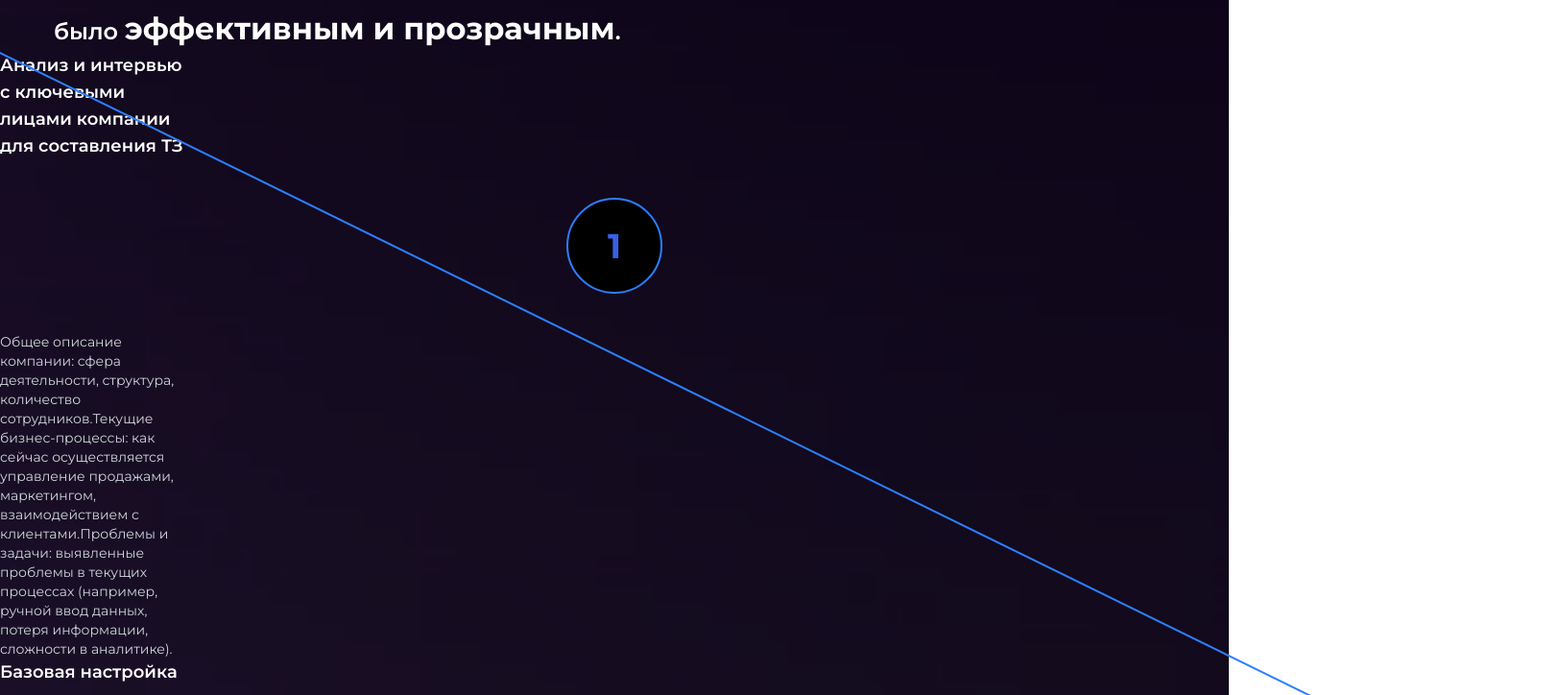
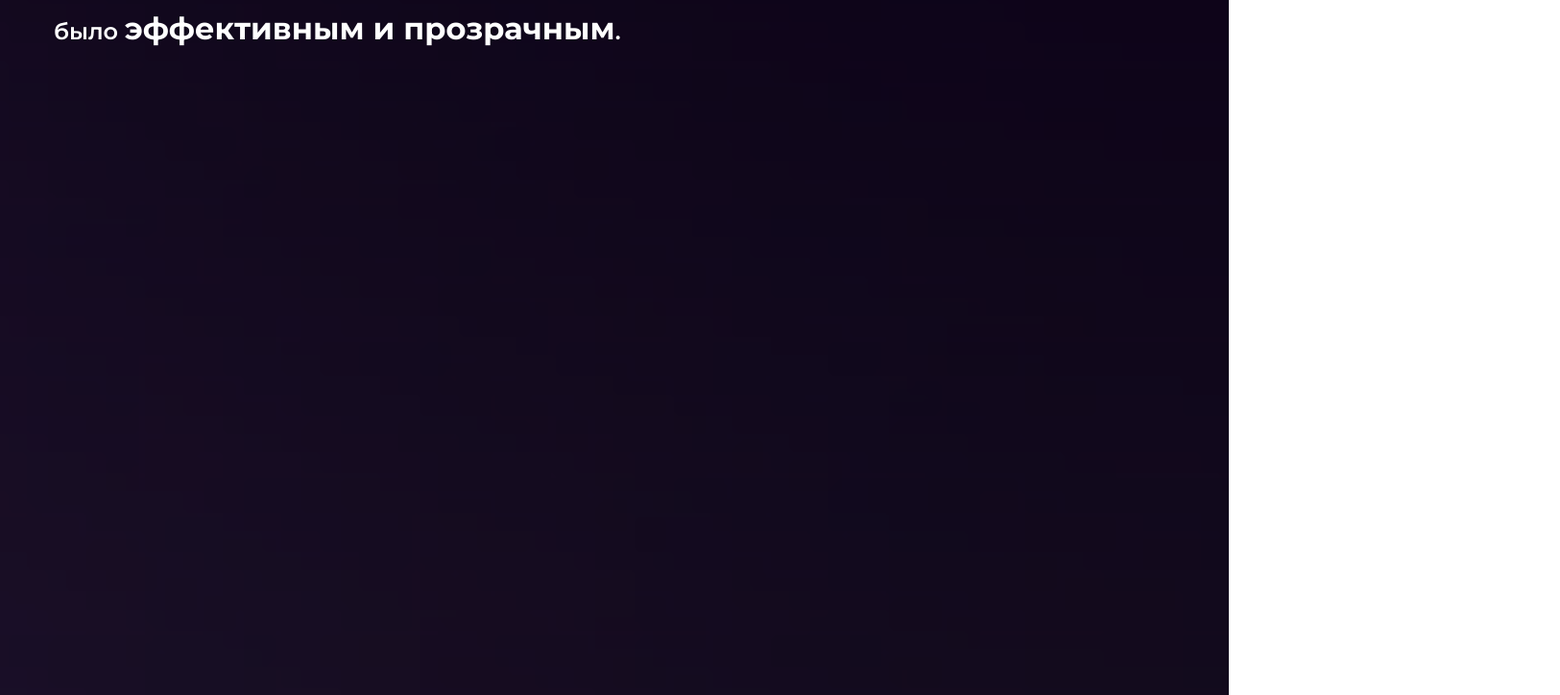
Before and after one commit to DFimp/landing_pro_automatization, a Next.js app: page /accompaniment in a window 1280 px wide. Shown: the part 4144-4868 px from the top of the page at 96% size, 1625 px wide, since content can reach past the window. Built offline with nearby package versions, Linux system fonts and the light colour scheme.

Commit message:
add animation

```diff
--- a/src/widgets/accompaniment/AccompanimentScrumSection/ui/StepTimeline.tsx
+++ b/src/widgets/accompaniment/AccompanimentScrumSection/ui/StepTimeline.tsx
@@ -1,55 +1,168 @@
 'use client'
 
-import { motion } from 'framer-motion';
-import {steps} from "@/widgets/widgets/widgetsStepsSection/ui/lib"; // Исправлено: используем framer-motion вместо motion/react
+import { useEffect, useRef, useState, useMemo } from 'react'
+import { motion, useScroll, useTransform } from 'framer-motion'
+import { steps } from "@/widgets/accompaniment/AccompanimentScrumSection/ui/lib"
 
 export default function StepTimeline() {
-    // Длина линии рассчитывается на основе ширины и высоты контейнера
-    const lineLength = Math.hypot(100, 100); // Процентные единицы для адаптивности
+    const positions = [20, 50, 80]; // x-координаты (%)
+    const yPositions = [10, 35, 55]; // y-координаты (%)
+
+    function topSwitch(width: number): number {
+        switch (width) {
+            case 1536:
+                return 50;
+            case 1707:
+                return 15;
+            case 1920:
+                return -20;
+            case 1396:
+                return 85;
+            case 1229:
+                return 110
+            default:
+                return 50;
+        }
+    }
+
+    const [containerSize, setContainerSize] = useState({ width: 0, height: 0 });
+    const containerRef = useRef<HTMLDivElement>(null);
+    const refs = useRef<(HTMLLIElement | null)[]>([]);
+    const [coordinates, setCoordinates] = useState<{ x: number, y: number }[]>([]);
+
+    const { scrollYProgress } = useScroll({
+        target: containerRef,
+        offset: ["start 0.6", "end 0.4"]
+    });
+
+    // Трансформации для появления цифр
+    const step1Opacity = useTransform(
+        scrollYProgress,
+        [0, 0.1], // Появляется сразу при начале скролла
+        [0, 1]
+    );
+    const step2Opacity = useTransform(
+        scrollYProgress,
+        [0.25, 0.4], // Появляется при 1/3 длины линии
+        [0, 1]
+    );
+    const step3Opacity = useTransform(
+        scrollYProgress,
+        [0.45, 0.7], // Появляется при 2/3 длины линии
+        [0, 1]
+    );
+
+    const updateMeasurements = () => {
+        if (!containerRef.current) return;
+
+        const containerRect = containerRef.current.getBoundingClientRect();
+        const coords = refs.current.map((el) => {
+            if (el) {
+                const rect = el.getBoundingClientRect();
+                return {
+                    x: rect.left + rect.width / 2 - containerRect.left,
+                    y: rect.top + rect.height / 2 - containerRect.top
+                };
+            }
+            return { x: 0, y: 0 };
+        });
+        setCoordinates(coords);
+        setContainerSize({ width: containerRect.width, height: containerRect.height });
+    };
+
+    useEffect(() => {
+        updateMeasurements();
+        window.addEventListener("resize", updateMeasurements);
+        return () => window.removeEventListener("resize", updateMeasurements);
+    }, []);
+
+    const angle = useMemo(() => {
+        if (coordinates.length >= 3) {
+            const dx = coordinates[2].x - coordinates[0].x;
+            const dy = coordinates[2].y - coordinates[0].y;
+            return Math.atan2(dy, dx) * (180 / Math.PI);
+        }
+        return 0;
+    }, [coordinates]);
+
+    const lineLength = useMemo(() => {
+        return Math.hypot(containerSize.width, containerSize.height);
+    }, [containerSize]);
+
+    const lineWidth = useTransform(
+        scrollYProgress,
+        [0, 1],
+        [0, lineLength]
+    );
+
+    const top = topSwitch(window.innerWidth)
 
     return (
-        <div className="timeline-container relative w-full h-[80vh] max-h-[628px] text-white mb-20">
-            {/* Diagonal Line */}
+        <div ref={containerRef} className="timeline-container relative w-full h-[80vh] max-h-[628px] text-white mb-20 mt-20">
             <motion.div
-                initial={{ scaleX: 0 }}
-                animate={{ scaleX: 1 }}
-                transition={{ duration: 0.5 }}
                 style={{
-                    width: '100%',
-                    height: '100%',
-                    position: 'absolute',
-                    top: 0,
-                    left: 0,
+                    width: lineWidth,
+                    rotate: `${angle}deg`,
+                    top: `${top}px`,
                     transformOrigin: 'top left',
-                    background: 'transparent',
                 }}
-            >
-                <div
-                    className="absolute bg-blue-500 h-[2px]"
+                className='absolute bg-blue-500 h-[2px] left-0'
+            />
+
+            <ul className='relative h-full container'>
+                {/* Шаг 1 - появляется сразу */}
+                <motion.li
+                    ref={(el) => { refs.current[0] = el }}
+                    className='absolute flex flex-col items-center'
                     style={{
-                        width: `${lineLength}%`,
-                        transform: `rotate(${Math.atan2(628, window.innerWidth) * (180 / Math.PI)}deg)`,
-                        transformOrigin: 'top left',
+                        left: `${positions[0]}%`,
+                        top: `${yPositions[0]}%`,
+                        transform: 'translateX(-50%)',
+                        opacity: step1Opacity
                     }}
-                />
-            </motion.div>
+                >
+                    <h4 className="font-semibold text-h5 mb-8 max-w-[240px]">{steps[0].title}</h4>
+                    <div className="flex items-center justify-center mb-20 w-25 h-25 border-2 text-blue-500 border-blue-500 rounded-full font-bold bg-black z-10" style={{ fontSize: "64px" }}>
+                        1
+                    </div>
+                    <p className="text-h6 font-normal text-gray-300 max-w-[270px]">{steps[0].description}</p>
+                </motion.li>
 
-            <ul>
-                {steps.map((step, index) => (
-                    <motion.div
-                        key={index}
-                    >
-                        <h4 className="font-semibold text-lg mb-10 max-w-50 whitespace-pre-line">
-                            {step.content}
-                        </h4>
-                        <div className="flex items-center justify-center mb-10 w-25 h-25 border-2 text-blue border-blue-500 rounded-full text-4xl font-bold bg-black z-10 mx-auto">
-                            {index + 1}
-                        </div>
-                        <p className="text-sm text-gray-300 max-w-[200px]">
-                            {step.description}
-                        </p>
-                    </motion.div>
-                ))}
+                {/* Шаг 2 - появляется при 1/3 */}
+                <motion.li
+                    ref={(el) => { refs.current[1] = el }}
+                    className='absolute flex flex-col items-center'
+                    style={{
+                        left: `${positions[1]}%`,
+                        top: `${yPositions[1]}%`,
+                        transform: 'translateX(-50%)',
+                        opacity: step2Opacity
+                    }}
+                >
+                    <h4 className="font-semibold text-h5 mb-8 max-w-[240px]">{steps[1].title}</h4>
+                    <div className="flex items-center justify-center mb-20 w-25 h-25 border-2 text-blue-500 border-blue-500 rounded-full font-bold bg-black z-10" style={{ fontSize: "64px" }}>
+                        2
+                    </div>
+                    <p className="text-h6 font-normal text-gray-300 max-w-[270px]">{steps[1].description}</p>
+                </motion.li>
+
+                {/* Шаг 3 - появляется при 2/3 */}
+                <motion.li
+                    ref={(el) => { refs.current[2] = el }}
+                    className='absolute flex flex-col items-center'
+                    style={{
+                        left: `${positions[2]}%`,
+                        top: `${yPositions[2]}%`,
+                        transform: 'translateX(-50%)',
+                        opacity: step3Opacity
+                    }}
+                >
+                    <h4 className="font-semibold text-h5 mb-8 max-w-[240px]">{steps[2].title}</h4>
+                    <div className="flex items-center justify-center mb-20 w-25 h-25 border-2 text-blue-500 border-blue-500 rounded-full font-bold bg-black z-10" style={{ fontSize: "64px" }}>
+                        3
+                    </div>
+                    <p className="text-h6 font-normal text-gray-300 max-w-[270px]">{steps[2].description}</p>
+                </motion.li>
             </ul>
         </div>
     );
```
